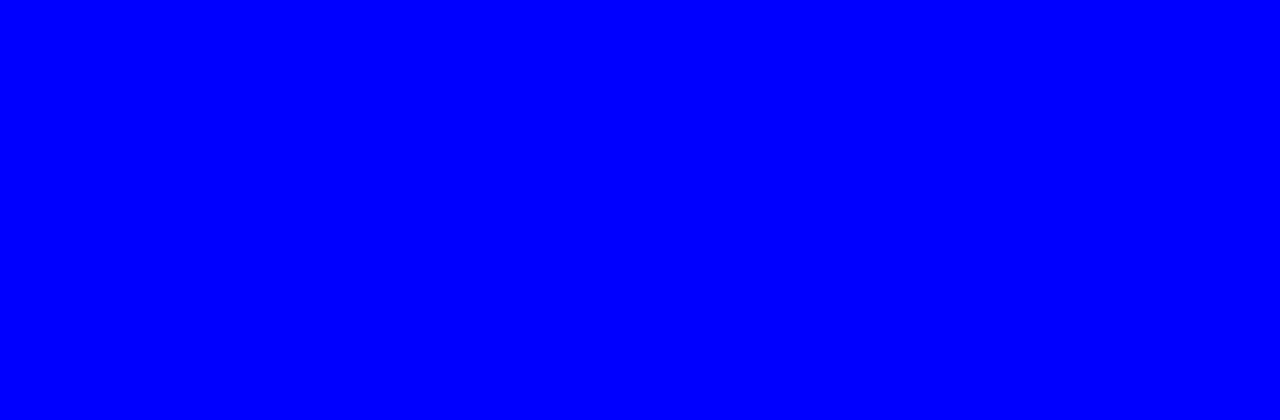
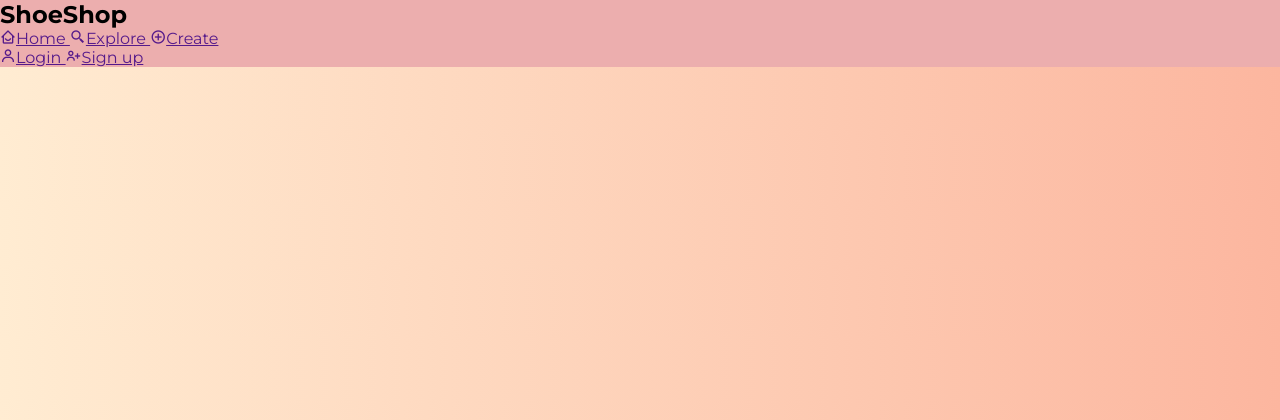
Before and after one commit to Misha11120/shop, a Django app: page / in a window 1280 px wide. Before the commit the part shown is empty. Shown: the top 420 px of the page. Run offline with Django 5.2, Linux system fonts and the light colour scheme.

Commit message:
Created menu

```diff
--- a/shop/static/shop/css/style.css
+++ b/shop/static/shop/css/style.css
@@ -1,3 +1,7 @@
 body{
-    background-color: blue;
+    background-image: linear-gradient(to right, #ffecd2 0%, #fcb69f 100%);
 }
+
+.menu{
+    background-color:rgb(236, 174, 174);
+}
--- a/shop/templates/shop/base.html
+++ b/shop/templates/shop/base.html
@@ -8,12 +8,16 @@
     <meta charset="UTF-8">
     <meta name="viewport" content="width=device-width, initial-scale=1.0">
     <title>{% block title %}{% endblock title %}</title>
+    <link rel="stylesheet" href=" {% static "css/style.css" %}">
     <link rel="stylesheet" href=" {% static "shop/css/style.css" %}">
+    <link href='https://unpkg.com/boxicons@2.1.4/css/boxicons.min.css' rel='stylesheet'>
 
 
 </head>
 <body>
+{% block content %}
 
+{% endblock content %}
 </body>
 </html>
 
--- a/shop/templates/shop/home.html
+++ b/shop/templates/shop/home.html
@@ -4,3 +4,9 @@
 ShoeShop-Home
 
 {% endblock title %}
+
+{% block content %}
+
+{% include "shop/menu.html" %}
+
+{% endblock content %}
--- /dev/null
+++ b/shop/templates/shop/menu.html
@@ -0,0 +1,33 @@
+<nav class="menu">
+    <div class="container">
+            <div class="menu__left">
+               <h2>
+                ShoeShop
+               </h2>
+            </div>
+
+            <div class="menu__center">
+                <a href="" class="btn">
+                    <i class='bx bx-home-smile'></i>Home
+                </a>
+
+                <a href="" class="btn">
+                    <i class='bx bx-search-alt-2'></i>Explore
+                </a>
+
+                <a href="" class="btn">
+                    <i class='bx bx-plus-circle' ></i>Create
+                </a>
+            </div>
+
+            <div class="menu__right">
+                <a href="" class="btn">
+                    <i class='bx bx-user' ></i>Login
+                </a>
+                <a href="" class="btn">
+                    <i class='bx bx-user-plus' ></i>Sign up
+                </a>
+            </div>
+    </div>
+
+</nav>
--- a/static/css/style.css
+++ b/static/css/style.css
@@ -1,3 +1,7 @@
-body{
-    background-color: rgb(0, 255, 34);
+@import url('https://fonts.googleapis.com/css2?family=Montserrat:wght@100..900&display=swap');
+*{
+    font-family: "Montserrat", sans-serif;
+    margin: 0;
+    padding: 0;
+    box-sizing: border-box;
 }
```
